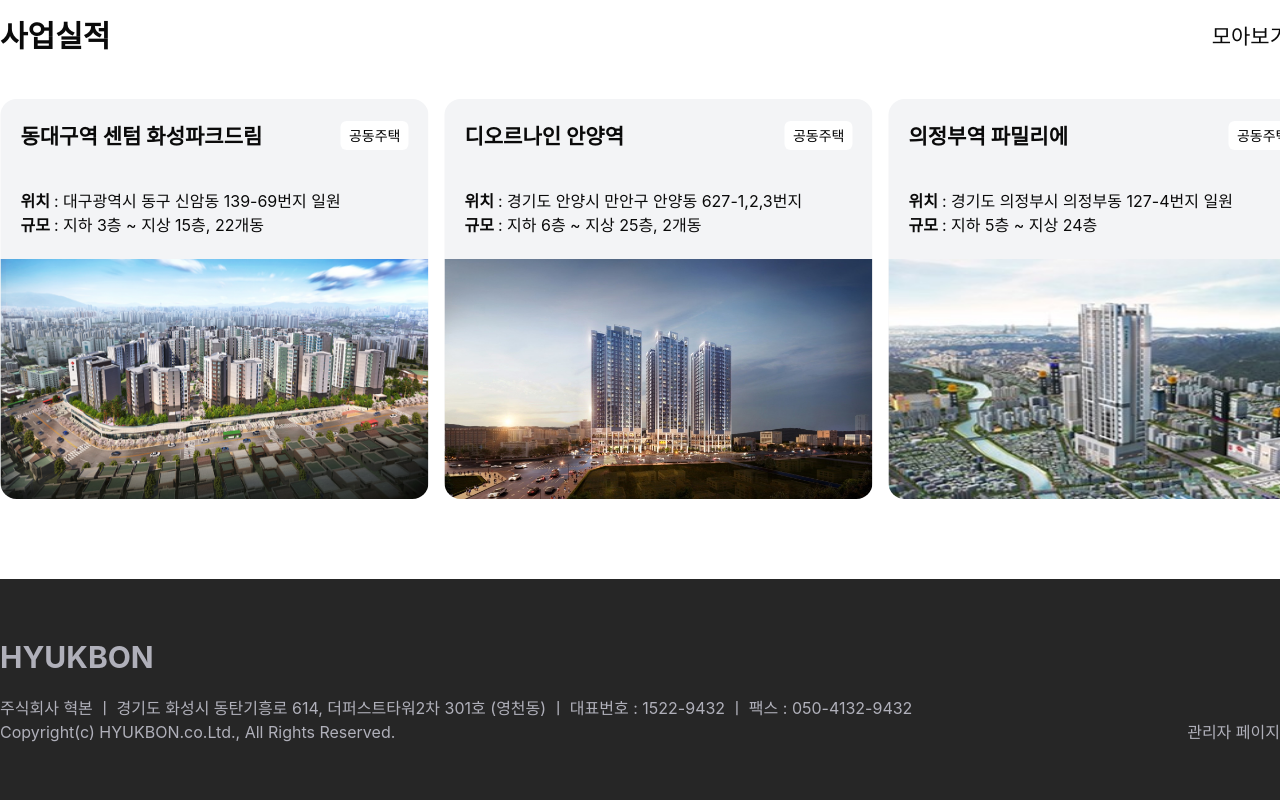
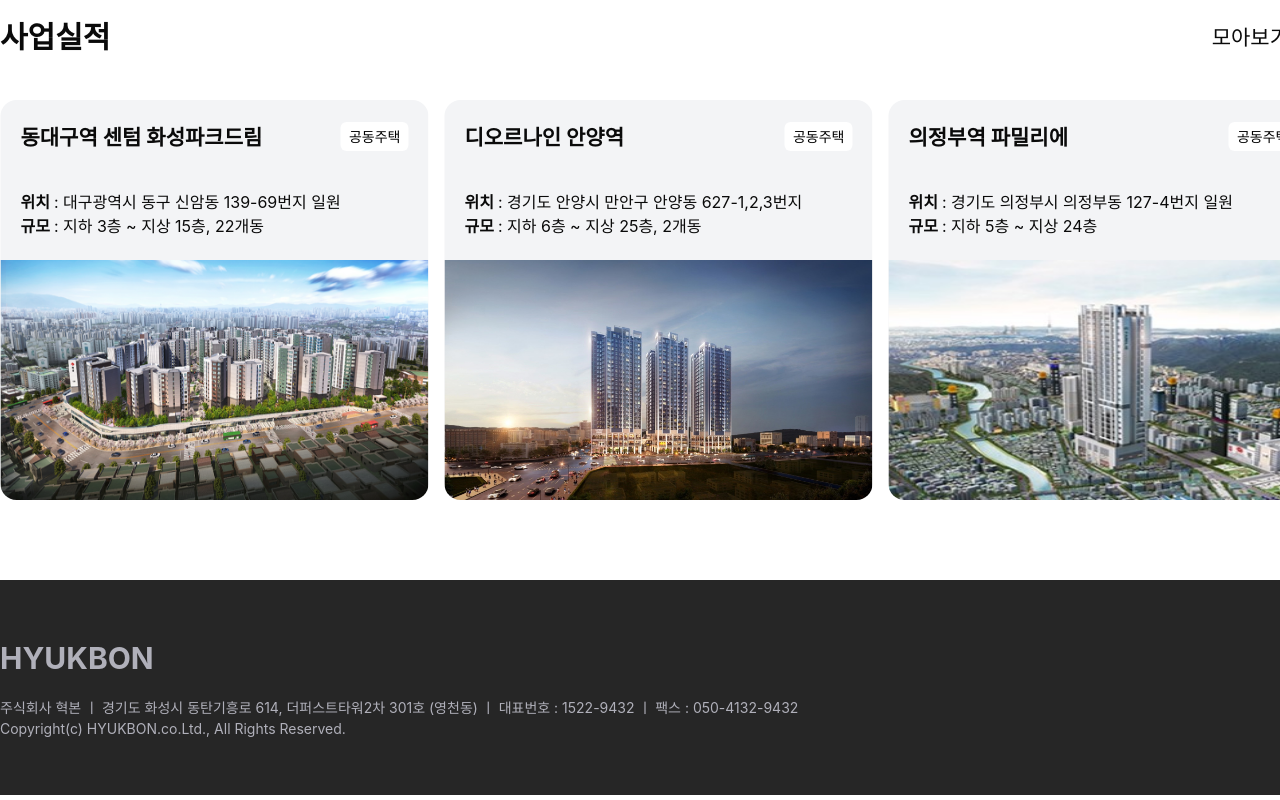
Before and after one commit to ekankr2/hyukbon, a Next.js app: page / in a window 1280 px wide. Shown: the part 1892-2692 px from the top of the page. Built offline with nearby package versions, Linux system fonts and the light colour scheme; a web font is replaced by a local one.

Commit message:
footer 수정

```diff
--- a/app/layout.tsx
+++ b/app/layout.tsx
@@ -79,18 +79,15 @@ export default function RootLayout({
           </div>
         </header>
         <main>{children}</main>
-        <footer className="bg-neutral-800 py-14 text-txt-06 flex items-center justify-center ">
+        <footer className="bg-neutral-800 md:px-0 text-14 py-14 text-txt-06 flex items-center justify-center ">
           <div className="max-w-[384px] flex flex-row md:max-w-none md:w-[712px] lg:w-[1000px] xl:w-[1500px]">
-            <div className="w-10/12 flex flex-col">
+            <div className=" flex flex-col">
               <h4 className="text-30">HYUKBON</h4>
               <p className="mt-4">
-                주식회사 혁본 ㅣ 경기도 화성시 동탄기흥로 614, 더퍼스트타워2차
-                301호 (영천동) ㅣ 대표번호 : 1522-9432 ㅣ 팩스 : 050-4132-9432
+                주식회사 혁본 ㅣ 경기도 화성시 동탄기흥로 614,<br className="md:hidden"/> 더퍼스트타워2차
+                301호 (영천동) ㅣ<br className="md:hidden"/> 대표번호 : 1522-9432 ㅣ 팩스 : 050-4132-9432
               </p>
               <p>Copyright(c) HYUKBON.co.Ltd., All Rights Reserved.</p>
-            </div>
-            <div className="w-2/12 flex flex-col justify-end items-end">
-              <Link href="">관리자 페이지</Link>
             </div>
           </div>
         </footer>
--- a/app/page.tsx
+++ b/app/page.tsx
@@ -139,20 +139,20 @@ export default function Home() {
             <br /> 최선을 다해 차별화된 서비스를 제공하겠습니다.
           </p>
           <div className="mt-10 xl:mt-20 md:px-0">
-            <ul className="divide-y lg:divide-y-0 text-14 md:text-16 flex flex-col lg:flex-row">
-              <li className="pb-3 md:py-5 lg:pr-5">
+            <ul className="lg:divide-y-0 text-14 md:text-16 flex flex-col lg:flex-row">
+              <li className="pb-3 md:py-5 lg:pr-5 border-b">
                 <h4 className="text-16 md:text-18">최대 이익 창출</h4>
                 <p className="font-light pt-3">
                   축적된 노하우와 데이터베이스를 통해<br/> 최소의 비용으로 최대의 고객이익 창출
                 </p>
               </li>
-              <li className="py-3 md:py-5 lg:px-5">
+              <li className="py-3 md:py-5 lg:px-5 border-b">
                 <h4 className="text-16 md:text-18">가치의 극대화</h4>
                 <p className="font-light pt-3">
                   경험이 풍부한 임직원, 부동산 관련업계를 통한 <br/>상호 소통 중점의 유기적 업무 플로우 구축
                 </p>
               </li>
-              <li className=" py-3 md:py-5 lg:px-5">
+              <li className=" py-3 md:py-5 lg:px-5 border-b">
                 <h4 className="text-16 md:text-18">신의 성실 윤리</h4>
                 <p className="font-light pt-3">
                   철저한 윤리규정 준수를 통한 투명한 업무 수행<br/>상충된 이해관계에 따른 공정한 조정 및 중재
```
